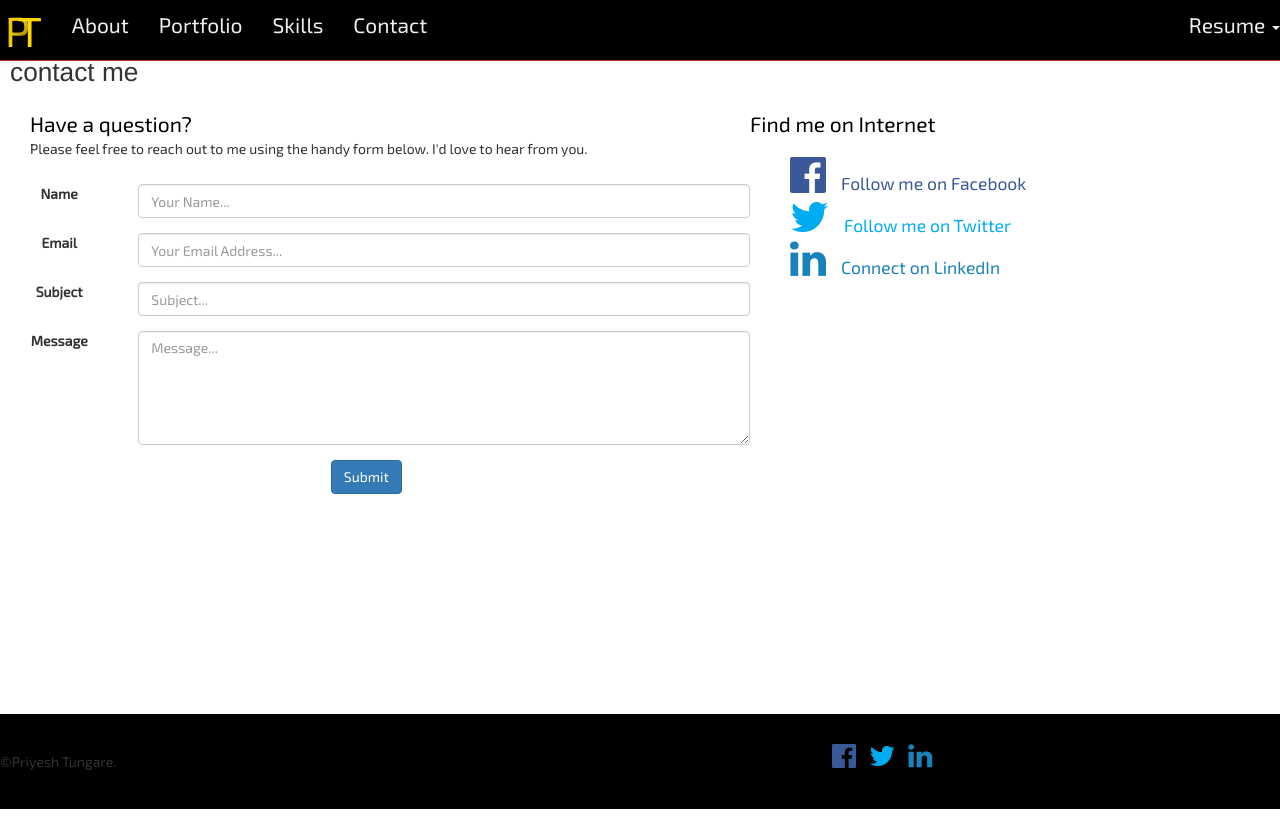
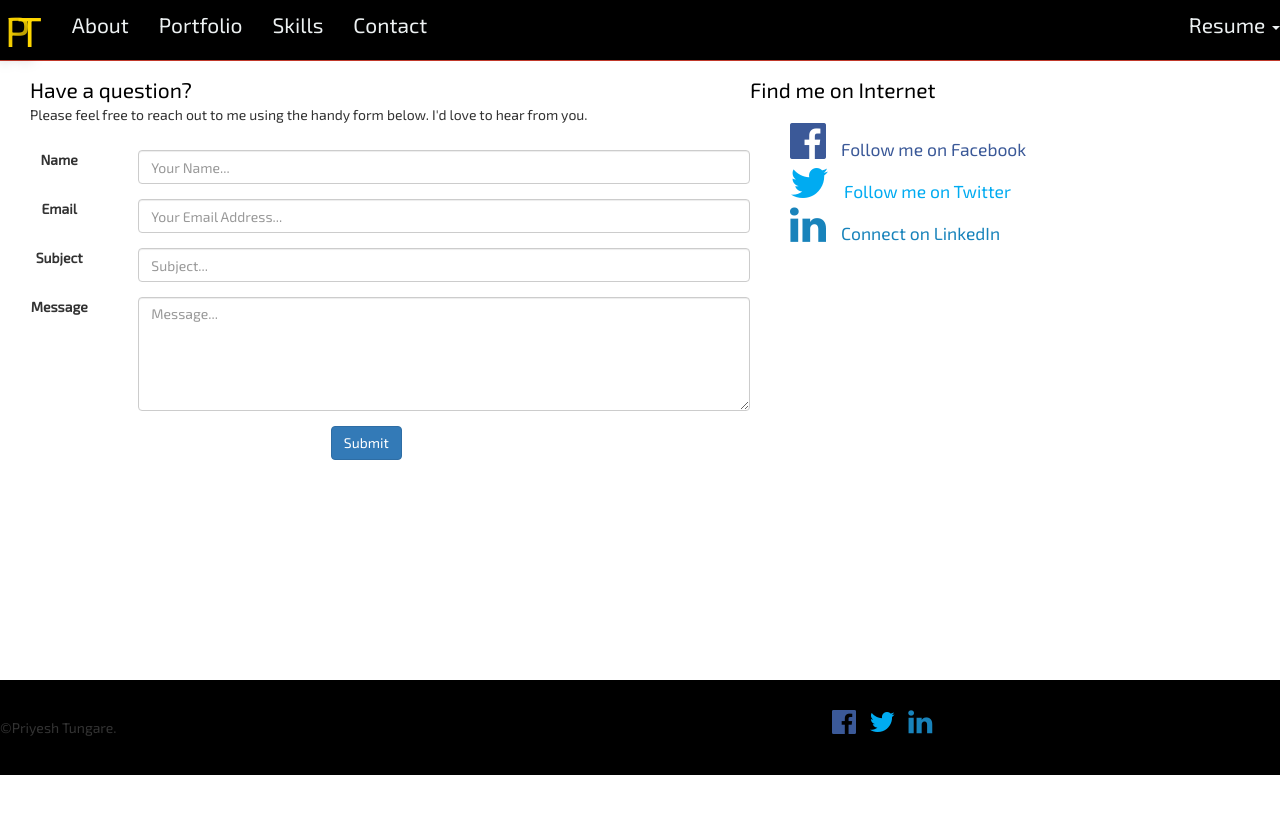
Before and after one commit to PriyeshT/priyesh-portfolio-old, a plain HTML site: page contact.html in a window 1280 px wide. After the commit the page ends 800 px from the top, so only its background shows below. Drawn offline with nearby package versions, Linux system fonts and the light colour scheme.

```diff
--- a/contact.html
+++ b/contact.html
@@ -29,10 +29,6 @@
             <p class="browserupgrade">You are using an <strong>outdated</strong> browser. Please <a href="http://browsehappy.com/">upgrade your browser</a> to improve your experience.</p>
         <![endif]-->
     <div id="navigation"></div>
-
-    <div id="banner" class="banner-div">
-            <span id="contact-intro">contact me </span>
-    </div>
 
        <div class="wrapper">
 
```
